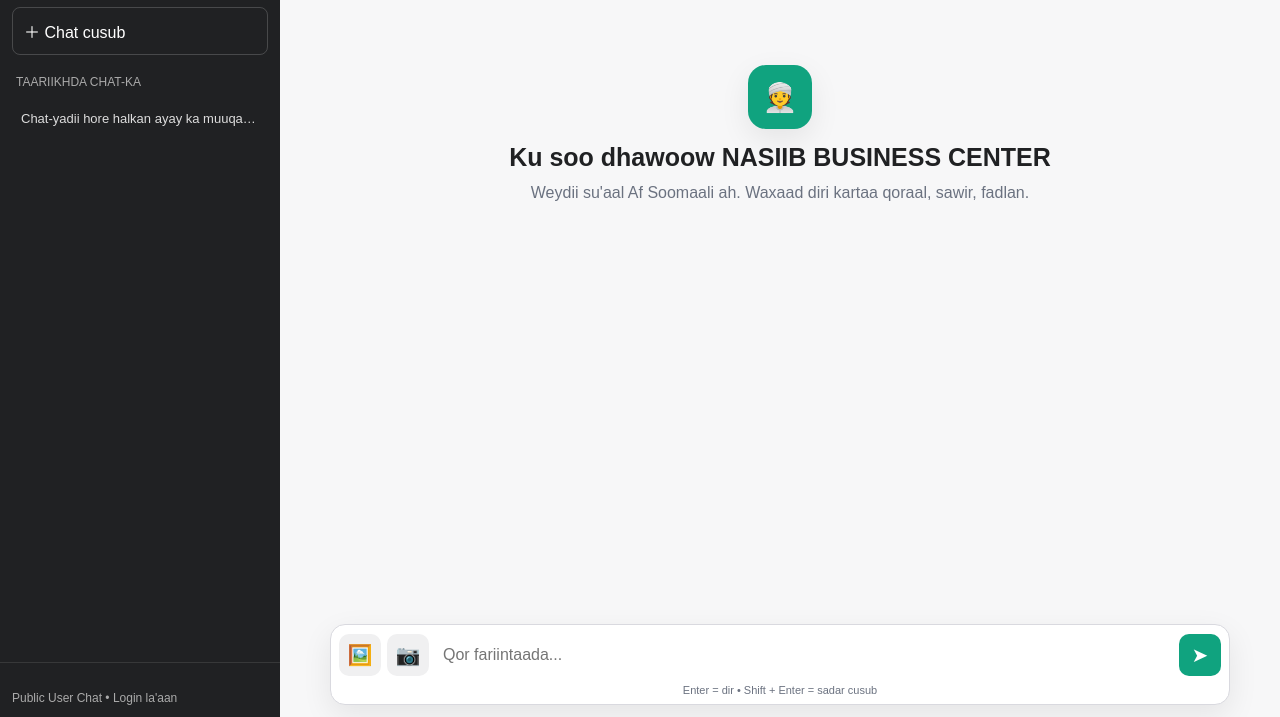
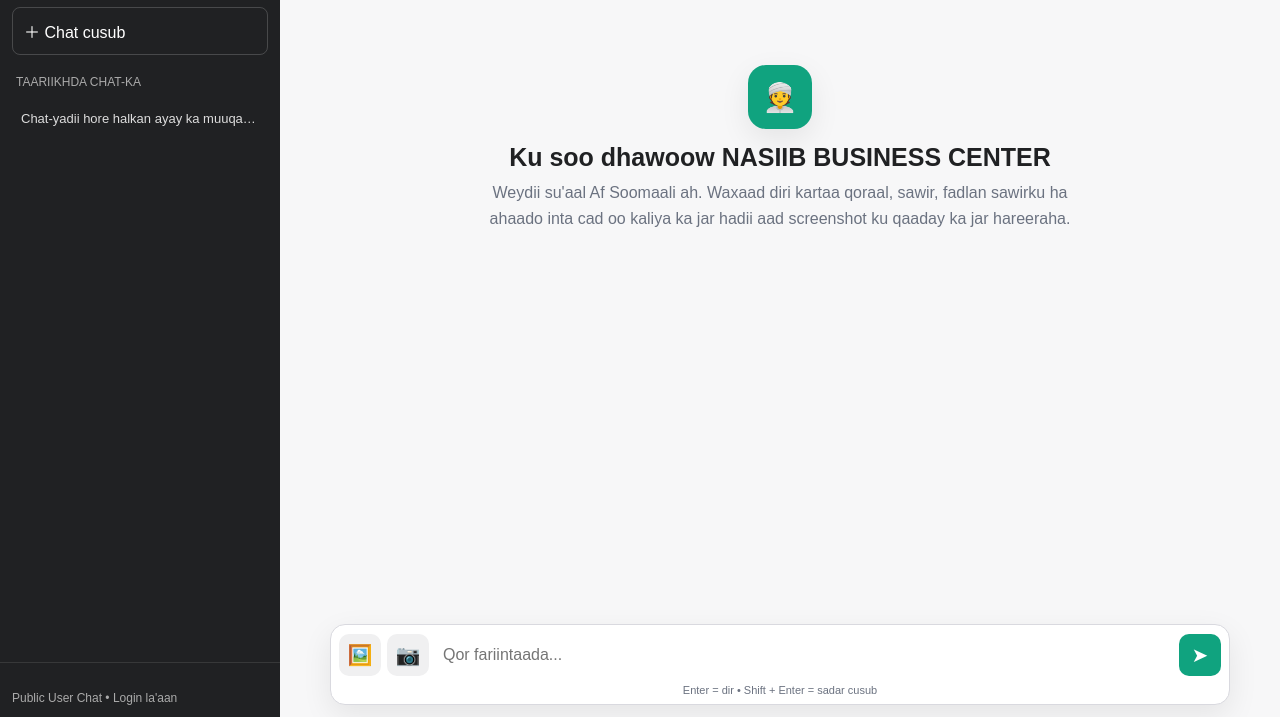
Before and after one commit to Xusee/ai-chat-somali, a website: page public/index.html in a window 1280 px wide. Shown: the part 83-800 px from the top of the page. Drawn offline with Linux system fonts and the light colour scheme; no server answers.

Commit message:
Remove abbr tag from HTML content

```diff
--- a/public/index.html
+++ b/public/index.html
@@ -1281,7 +1281,7 @@
             <p>
               Weydii su'aal Af Soomaali ah.
               Waxaad diri kartaa qoraal, sawir,
-              <abbr titale="fadlan sawirku ha ahaado inta cad oo kaliya ka jar hadii aad screenshot ku qaaday ka jar hareeraha">fadlan</abbr>.
+              fadlan sawirku ha ahaado inta cad oo kaliya ka jar hadii aad screenshot ku qaaday ka jar hareeraha.
             </p>
 
           </div>
```
